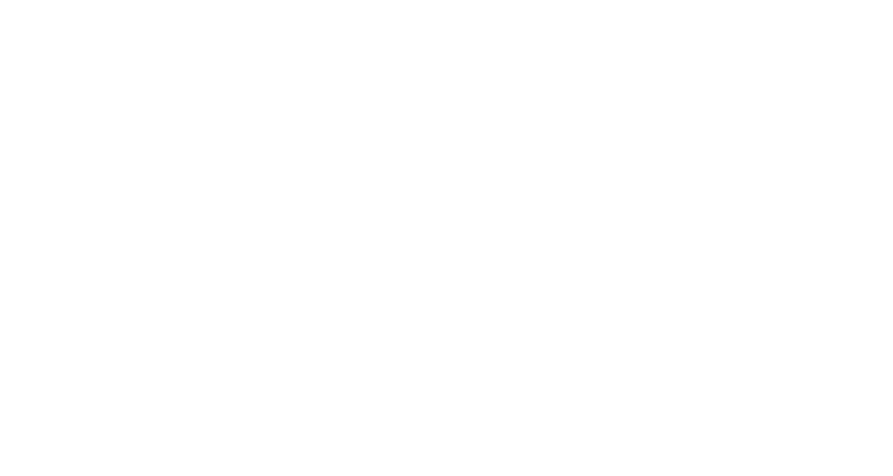
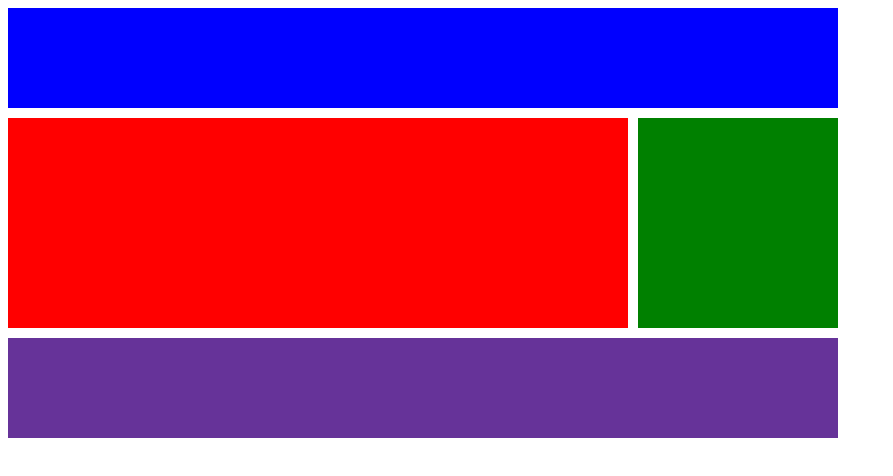
Before and after one commit to jhwq123/scss-masterclass, a plain HTML site: page index.html in a window 1280 px wide. Shown: the whole page, without its empty margins (0-893 px from the left). Drawn offline with Linux system fonts and the light colour scheme.

Commit message:
3dayStudyUpdate
3dayStudyUpdate

```diff
--- a/index.html
+++ b/index.html
@@ -6,8 +6,11 @@
     <title>SCSS Masterclass</title>
 </head>
 <body>
-    <div class="father">
-
+    <div class="grid">
+        <div class="header"></div>
+        <div class="content"></div>
+        <div class="nav"></div>
+        <div class="footer"></div>
     </div>
 </body>
 </html>
--- a/styles.css
+++ b/styles.css
@@ -1,24 +1,32 @@
-.father {
-  display: flex;
-  height: 500px;
-  justify-content: space-around;
-  align-content: space-between;
+.grid {
+  display: grid;
+  gap: 10px;
+  grid-template-columns: repeat(4, 200px);
+  grid-template-rows: repeat(4, 100px);
 }
 
-.children {
-  display: flex;
-  justify-content: center;
-  align-items: center;
-  flex-basis: 100px;
-  width: 100px;
-  height: 100px;
-  background: rgb(0, 0, 255);
-  color: white;
-  font-size: 50px;
-  border: 1px solid rgba(0, 0, 0, 255);
+.header {
+  background-color: blue;
+  grid-column-start: 1;
+  grid-column-end: 5;
 }
 
-.children:nth-child(2) {
-  background-color: black;
-  flex-grow: 1;
+.content {
+  background-color: red;
+  grid-column-start: 1;
+  grid-column-end: 4;
+  grid-row-start: 2;
+  grid-row-end: 4;
 }
+
+.nav {
+  background-color: green;
+  grid-row-start: 2;
+  grid-row-end: 4;
+}
+
+.footer {
+  background-color: rebeccapurple;
+  grid-column-start: 1;
+  grid-column-end: 5;
+}
```
Also changed, not shown: README.md.
